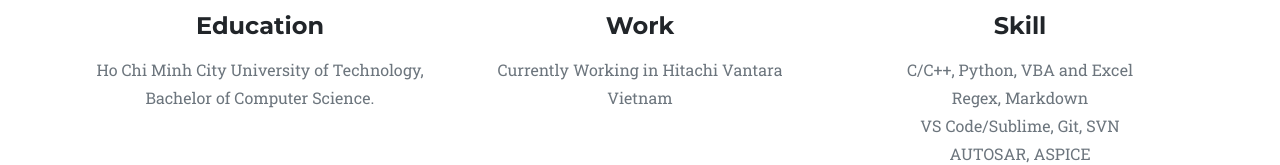
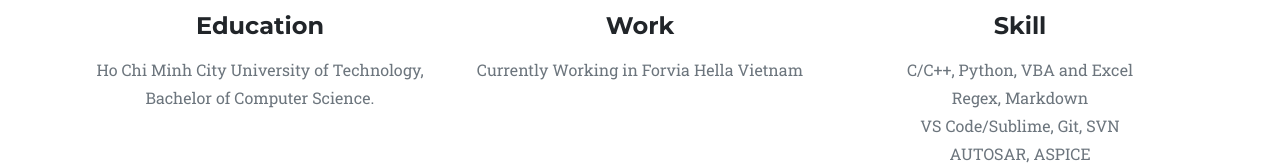
Before and after one commit to khoanmtk/khoanmtk.github.io, a plain HTML site: page index.html in a window 1280 px wide. Shown: the part 1188-1353 px from the top of the page. Drawn offline with Linux system fonts and the light colour scheme; a web font is replaced by a local one.

Commit message:
Change company name

```diff
--- a/index.html
+++ b/index.html
@@ -81,7 +81,7 @@
         <div class="col-md-4">
           <img class="rounded-circle img-fluid" src="img/about/2.jpg" alt="">
           <h4 class="service-heading">Work</h4>
-          <p class="text-muted">Currently Working in Hitachi Vantara Vietnam</p>
+          <p class="text-muted">Currently Working in Forvia Hella Vietnam</p>
         </div>
         <div class="col-md-4">
           <img class="rounded-circle img-fluid" src="img/about/3.jpg" alt="">
```
Also changed, not shown: img/about/2.jpg.
